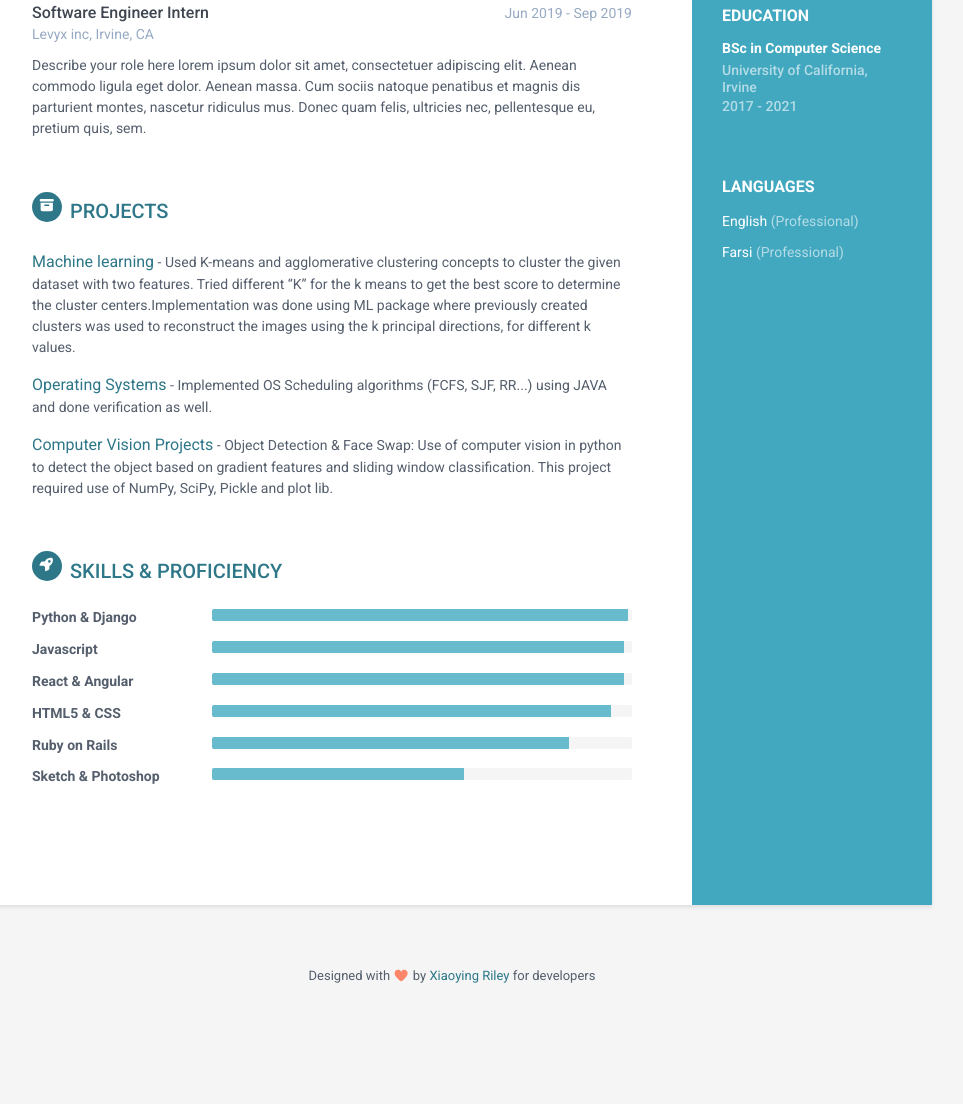
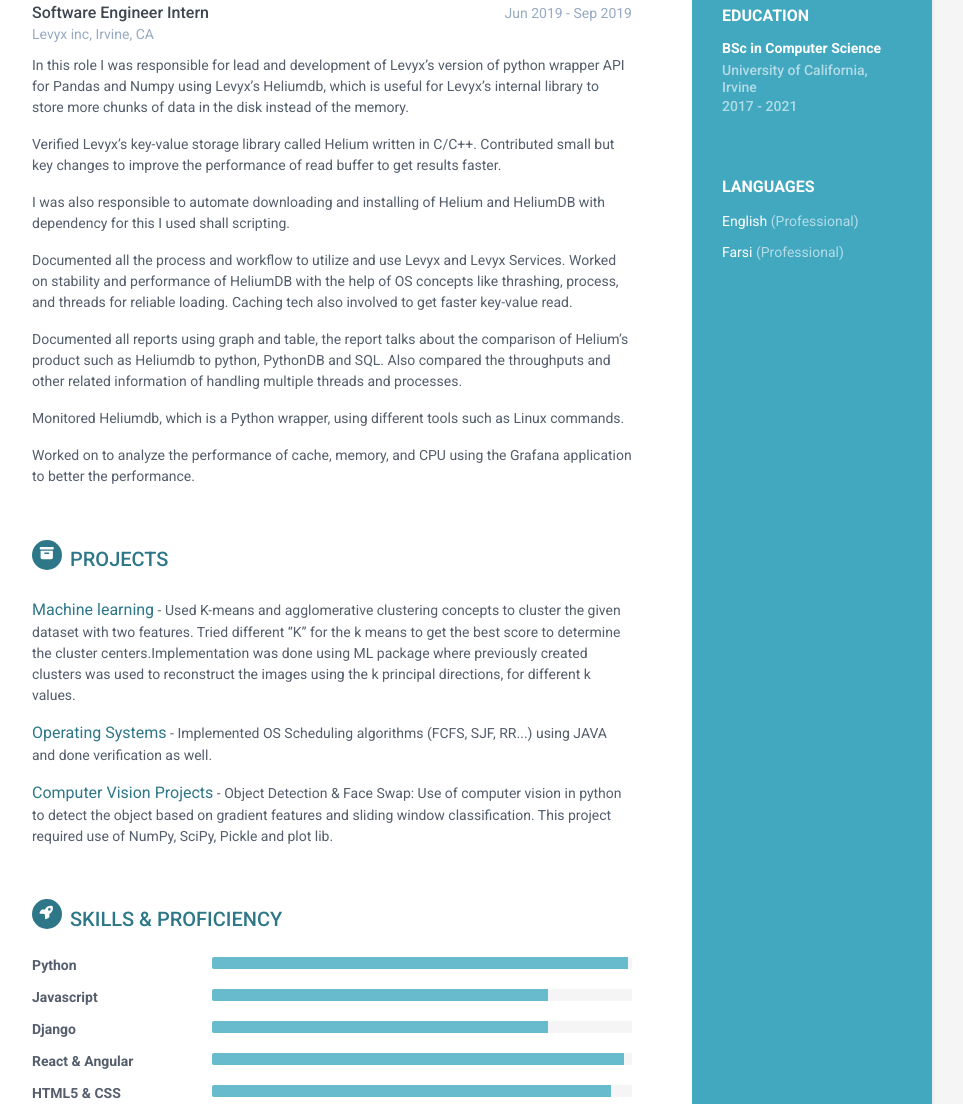
Before and after one commit to Amir1998ali/myresume.github.io, a plain HTML site: page index.html in a window 1280 px wide. Shown: the part 549-1653 px from the top of the page, without its empty margins (188-1151 px from the left). Before the commit the page ends 1566 px from the top, so only its background shows below. Drawn offline with Linux system fonts and the light colour scheme.

Commit message:
chane skills

```diff
--- a/index.html
+++ b/index.html
@@ -25,7 +25,7 @@
         <div class="sidebar-wrapper">
             <div class="profile-container">
                 <img class="profile" src="assets/images/mypage.png" alt="" width="120" height="120" />
-                <h3 style="font-size:24px;"> Amirali Mohsen </h3>
+                <h3 style="font-size:24px;"> Amirali Mohseni </h3>
                 <h3 class="tagline">Full Stack Developer</h3>
             </div><!--//profile-container-->
 
@@ -96,7 +96,14 @@
                         <div class="company">Levyx inc, Irvine, CA</div>
                     </div><!--//meta-->
                     <div class="details">
-                        <p>Describe your role here lorem ipsum dolor sit amet, consectetuer adipiscing elit. Aenean commodo ligula eget dolor. Aenean massa. Cum sociis natoque penatibus et magnis dis parturient montes, nascetur ridiculus mus. Donec quam felis, ultricies nec, pellentesque eu, pretium quis, sem.</p>
+                        <p>In this role I was responsible for lead and development of Levyx’s version of python wrapper API for Pandas and Numpy using Levyx’s Heliumdb, which is useful for Levyx’s internal library to store more chunks of data in the disk instead of the memory.</p>
+                        <p>Verified Levyx’s key-value storage library called Helium written in C/C++. Contributed small but key changes to improve the performance of read buffer to get results faster.</p>
+                        <p>I was also responsible to automate downloading and installing of Helium and HeliumDB with dependency for this I used shall scripting. </p>
+                        <p>Documented all the process and workflow to utilize and use Levyx and Levyx Services.
+                            Worked on stability and performance of HeliumDB with the help of OS concepts like thrashing, process, and threads for reliable loading. Caching tech also involved to get faster key-value read.</p>
+                        <p>Documented all reports using graph and table, the report talks about the comparison of Helium’s product such as Heliumdb to python, PythonDB and SQL. Also compared the throughputs and other related information of handling multiple threads and processes. </p>
+                        <p>Monitored Heliumdb, which is a Python wrapper, using different tools such as Linux commands.</p>
+                        <p>Worked on to analyze the performance of cache, memory, and CPU using the Grafana application to better the performance.</p>
                     </div><!--//details-->
                 </div><!--//item-->
 
@@ -124,7 +131,7 @@
                 <h2 class="section-title"><span class="icon-holder"><i class="fas fa-rocket"></i></span>Skills &amp; Proficiency</h2>
                 <div class="skillset">
                     <div class="item">
-                        <h3 class="level-title">Python &amp; Django</h3>
+                        <h3 class="level-title">Python</h3>
                         <div class="progress level-bar">
 						    <div class="progress-bar theme-progress-bar" role="progressbar" style="width: 99%" aria-valuenow="99" aria-valuemin="0" aria-valuemax="100"></div>
 						</div>
@@ -133,7 +140,14 @@
                     <div class="item">
                         <h3 class="level-title">Javascript</h3>
                         <div class="progress level-bar">
-						    <div class="progress-bar theme-progress-bar" role="progressbar" style="width: 98%" aria-valuenow="98" aria-valuemin="0" aria-valuemax="100"></div>
+						    <div class="progress-bar theme-progress-bar" role="progressbar" style="width: 80%" aria-valuenow="80" aria-valuemin="0" aria-valuemax="100"></div>
+						</div>
+                    </div><!--//item-->
+
+                    <div class="item">
+                        <h3 class="level-title">Django</h3>
+                        <div class="progress level-bar">
+						    <div class="progress-bar theme-progress-bar" role="progressbar" style="width: 80%" aria-valuenow="80" aria-valuemin="0" aria-valuemax="100"></div>
 						</div>
                     </div><!--//item-->
 
@@ -151,19 +165,7 @@
 						</div>
                     </div><!--//item-->
 
-                    <div class="item">
-                        <h3 class="level-title">Ruby on Rails</h3>
-                        <div class="progress level-bar">
-						    <div class="progress-bar theme-progress-bar" role="progressbar" style="width: 85%" aria-valuenow="85" aria-valuemin="0" aria-valuemax="100"></div>
-						</div>
-                    </div><!--//item-->
 
-                    <div class="item">
-                        <h3 class="level-title">Sketch &amp; Photoshop</h3>
-                        <div class="progress level-bar">
-						    <div class="progress-bar theme-progress-bar" role="progressbar" style="width: 60%" aria-valuenow="60" aria-valuemin="0" aria-valuemax="100"></div>
-						</div>
-                    </div><!--//item-->
 
                 </div>
             </section><!--//skills-section-->
```
